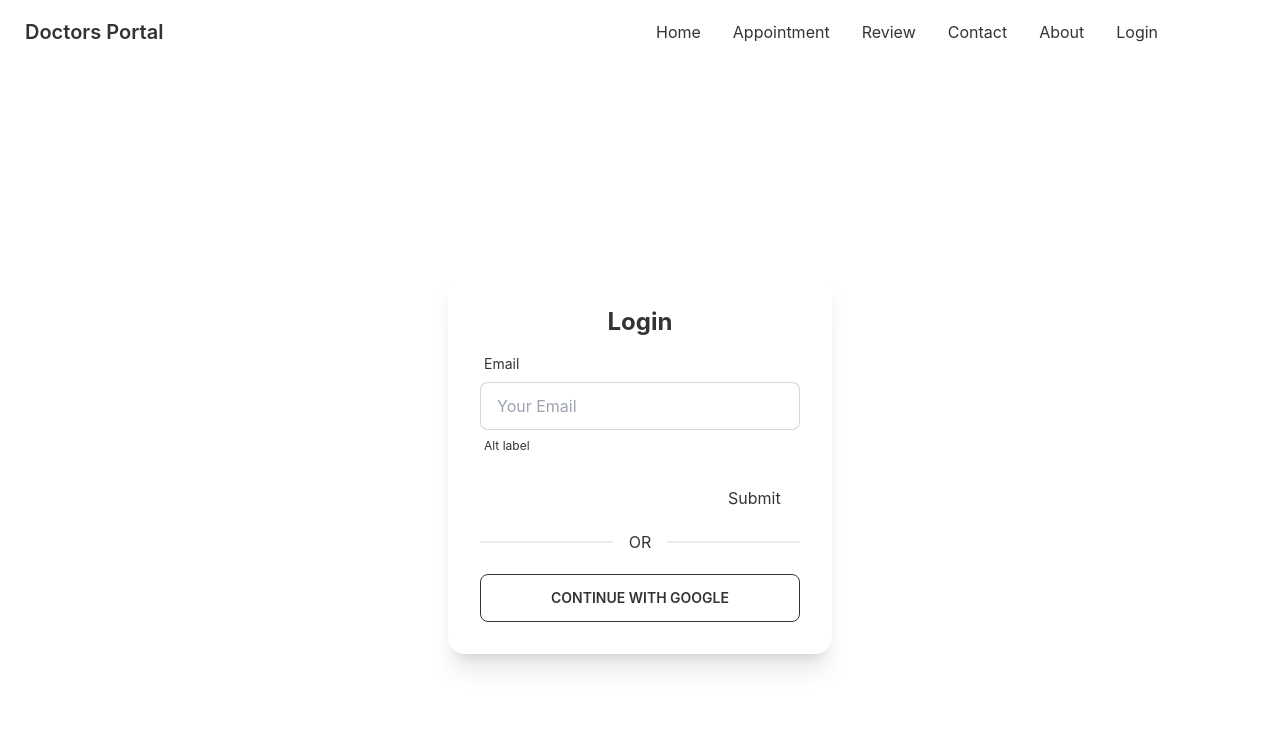
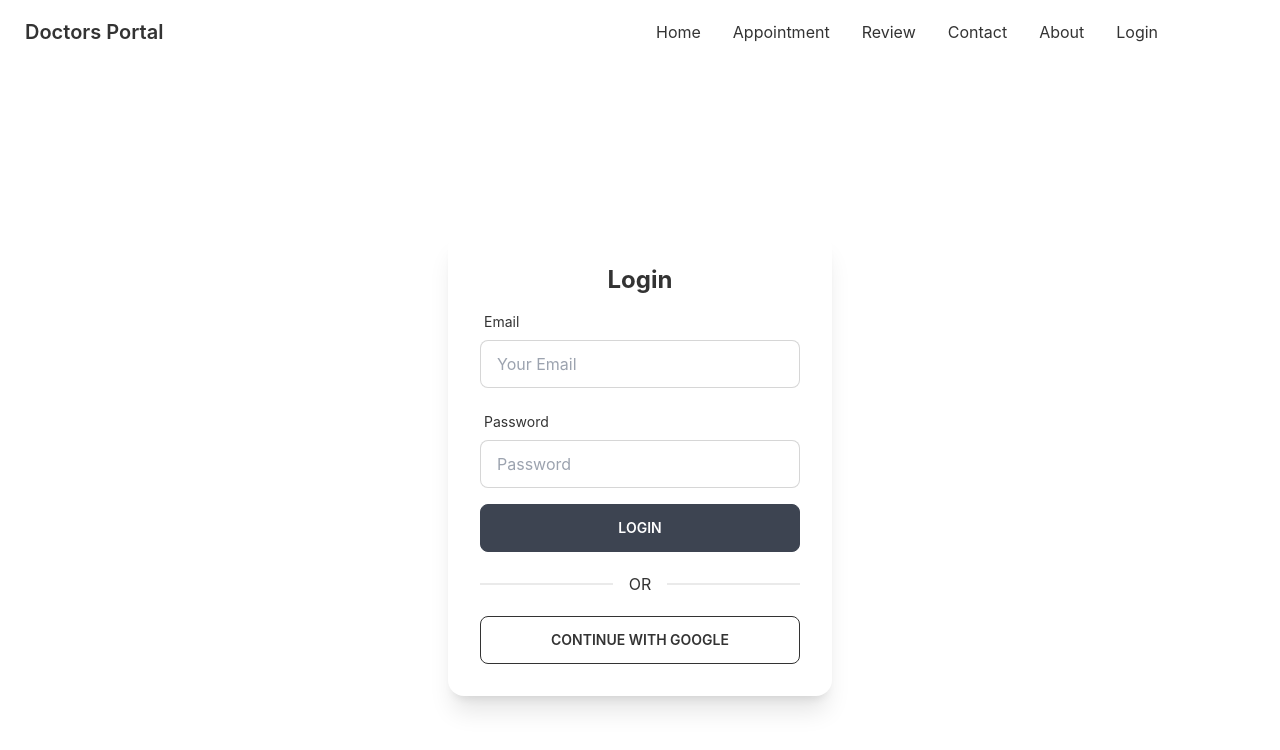
Before and after one commit to sadiqss/doctors-portal-client, a React (Create React App) app: page /login in a window 1280 px wide. Shown: the top 750 px of the page. Built offline with nearby package versions, Linux system fonts and the light colour scheme; no server answers.

Commit message:
email input form

```diff
--- a/src/Pages/Login/Login.js
+++ b/src/Pages/Login/Login.js
@@ -17,30 +17,58 @@
                 <div className="card-body">
                     <h2 className="text-center text-2xl font-bold">Login</h2>
                     <form onSubmit={handleSubmit(onSubmit)}>
-                        <div class="form-control w-full max-w-xs">
-                            <label class="label">
-                                <span class="label-text">Email</span>
+
+                        <div className="form-control w-full max-w-xs">
+                            <label className="label">
+                                <span className="label-text">Email</span>
                             </label>
-                            <input type="email" placeholder="Your Email" class="input input-bordered w-full max-w-xs"
+                            <input
+                                type="email"
+                                placeholder="Your Email"
+                                className="input input-bordered w-full max-w-xs"
                                 {...register("email", {
+                                    required: {
+                                        value: true,
+                                        message: 'Email is Required'
+                                    },
                                     pattern: {
-                                        value: /[A-Za-z]{3}/,
-                                        message: 'error message'
+                                        value: /[a-z0-9]+@[a-z]+\.[a-z]{2,3}/,
+                                        message: 'Provide a valid Email'
                                     }
-                                })} />
-                            <label class="label">
-                                <span class="label-text-alt">Alt label</span>
-
+                                })}
+                            />
+                            <label className="label">
+                                {errors.email?.type === 'required' && <span className="label-text-alt text-red-500">{errors.email.message}</span>}
+                                {errors.email?.type === 'pattern' && <span className="label-text-alt text-red-500">{errors.email.message}</span>}
+                            </label>
+                        </div>
+                        <div className="form-control w-full max-w-xs">
+                            <label className="label">
+                                <span className="label-text">Password</span>
+                            </label>
+                            <input
+                                type="password"
+                                placeholder="Password"
+                                className="input input-bordered w-full max-w-xs"
+                                {...register("password", {
+                                    required: {
+                                        value: true,
+                                        message: 'Password is Required'
+                                    },
+                                    minLength: {
+                                        value: 6,
+                                        message: 'Must be 6 characters or longer'
+                                    }
+                                })}
+                            />
+                            <label className="label">
+                                {errors.password?.type === 'required' && <span className="label-text-alt text-red-500">{errors.password.message}</span>}
+                                {errors.password?.type === 'minLength' && <span className="label-text-alt text-red-500">{errors.password.message}</span>}
                             </label>
                         </div>
 
-                        <input />
-                        {errors.firstName?.type === 'required' && "First name is required"}
 
-                        <input {...register("lastName", { required: true })} />
-                        {errors.lastName && "Last name is required"}
-
-                        <input type="submit" />
+                        <input className='btn w-full max-w-xs text-white' type="submit" value="Login" />
                     </form>
 
                     <div className="divider">OR</div>
@@ -48,7 +76,7 @@
                         className="btn btn-outline">Continue with Google</button>
                 </div>
             </div>
-        </div>
+        </div >
     );
 };
 
```
